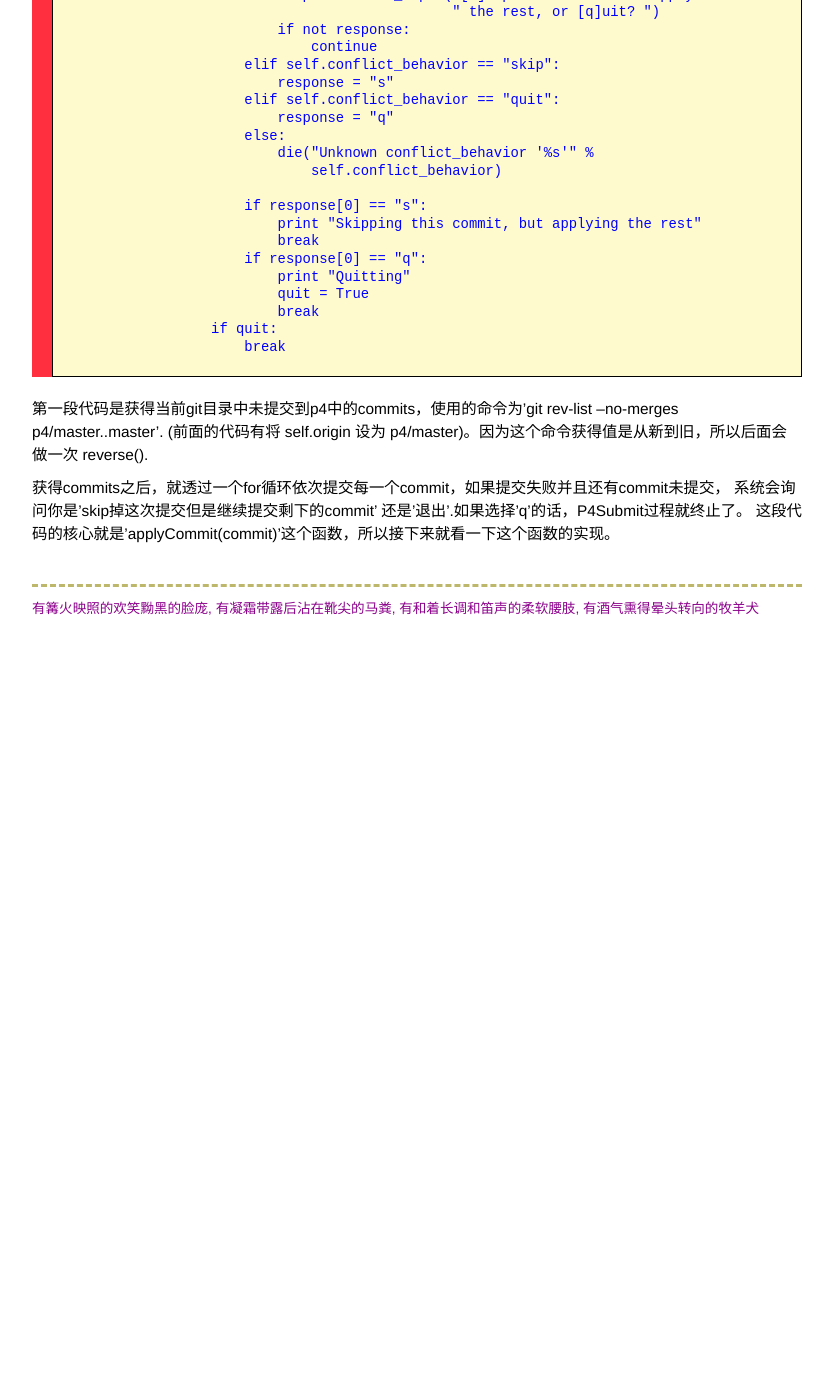
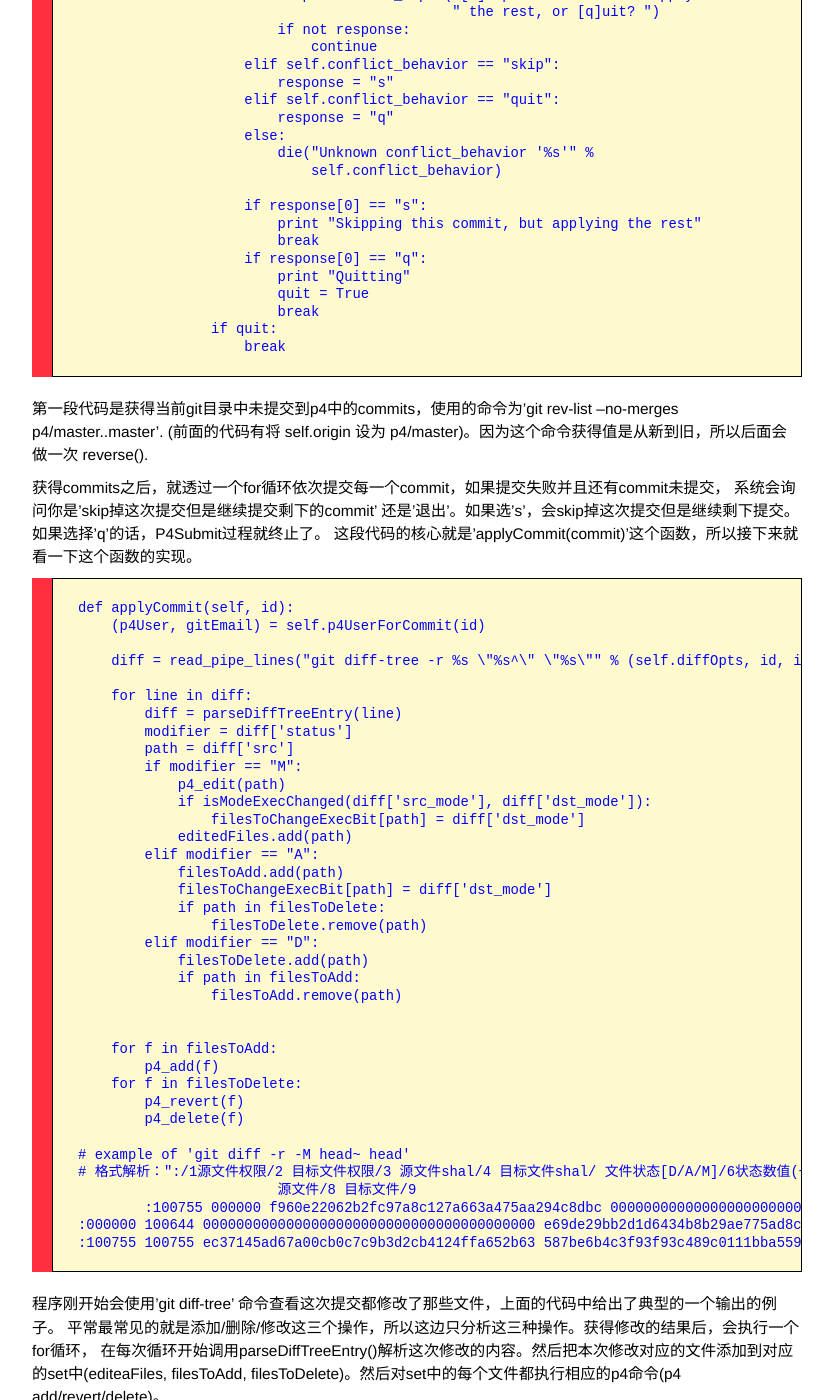
Before and after one commit to byrlx/byrlx.github.io, a Jekyll site: the page built from _posts/2013-11-29-git-p4-代码分析.md, in a window 1280 px wide and 1400 px high, scrolled down 3701 px. Shown: the whole window, without its empty margins (223-1056 px from the left). Built offline with Jekyll 4.4.1, drawn with Linux system fonts in a browser that asks for light colours; Markdown is read by kramdown in place of the engine named in the settings; before the commit the page ends 4331 px from its top, so only the background shows below that; some of the changed text lies outside the part shown.

Commit message:
Update 2013-11-29-git-p4-代码分析.md

```diff
--- a/_posts/2013-11-29-git-p4-代码分析.md
+++ b/_posts/2013-11-29-git-p4-代码分析.md
@@ -200,9 +200,109 @@ p4Where()这个函数通过 'p4 where //AB/C/D' 获得远程目录(//AB/C/D/)对
                         break
 
 
+
 第一段代码是获得当前git目录中未提交到p4中的commits，使用的命令为'git rev-list --no-merges p4/master..master'.
 (前面的代码有将 self.origin 设为 p4/master)。因为这个命令获得值是从新到旧，所以后面会做一次 reverse().
 
 获得commits之后，就透过一个for循环依次提交每一个commit，如果提交失败并且还有commit未提交，
-系统会询问你是'skip掉这次提交但是继续提交剩下的commit' 还是'退出'.如果选择'q'的话，P4Submit过程就终止了。
+系统会询问你是'skip掉这次提交但是继续提交剩下的commit' 还是'退出'。如果选's'，会skip掉这次提交但是继续剩下提交。
+如果选择'q'的话，P4Submit过程就终止了。
 这段代码的核心就是'applyCommit(commit)'这个函数，所以接下来就看一下这个函数的实现。
+
+    def applyCommit(self, id):
+        (p4User, gitEmail) = self.p4UserForCommit(id)
+
+        diff = read_pipe_lines("git diff-tree -r %s \"%s^\" \"%s\"" % (self.diffOpts, id, id))
+
+        for line in diff:
+            diff = parseDiffTreeEntry(line)
+            modifier = diff['status']
+            path = diff['src']
+            if modifier == "M":
+                p4_edit(path)
+                if isModeExecChanged(diff['src_mode'], diff['dst_mode']):
+                    filesToChangeExecBit[path] = diff['dst_mode']
+                editedFiles.add(path)
+            elif modifier == "A":
+                filesToAdd.add(path)
+                filesToChangeExecBit[path] = diff['dst_mode']
+                if path in filesToDelete:
+                    filesToDelete.remove(path)
+            elif modifier == "D":
+                filesToDelete.add(path)
+                if path in filesToAdd:
+                    filesToAdd.remove(path)
+
+
+        for f in filesToAdd:
+            p4_add(f)
+        for f in filesToDelete:
+            p4_revert(f)
+            p4_delete(f)
+
+	# example of 'git diff -r -M head~ head'
+	# 格式解析：":/1源文件权限/2 目标文件权限/3 源文件shal/4 目标文件shal/ 文件状态[D/A/M]/6状态数值(一般没有)/7
+ 			源文件/8 目标文件/9
+ 	:100755 000000 f960e22062b2fc97a8c127a663a475aa294c8dbc 0000000000000000000000000000000000000000 D     README.md
+	:000000 100644 0000000000000000000000000000000000000000 e69de29bb2d1d6434b8b29ae775ad8c2e48c5391 A     a
+	:100755 100755 ec37145ad67a00cb0c7c9b3d2cb4124ffa652b63 587be6b4c3f93f93c489c0111bba5596147a26cb M     cq.js
+
+程序刚开始会使用'git diff-tree' 命令查看这次提交都修改了那些文件，上面的代码中给出了典型的一个输出的例子。
+平常最常见的就是添加/删除/修改这三个操作，所以这边只分析这三种操作。获得修改的结果后，会执行一个for循环，
+在每次循环开始调用parseDiffTreeEntry()解析这次修改的内容。然后把本次修改对应的文件添加到对应的set中(editeaFiles,
+filesToAdd, filesToDelete)。然后对set中的每个文件都执行相应的p4命令(p4 add/revert/delete)。
+
+看下parseDiffTerrEntry()实现：
+
+	def diffTreePattern():
+	    pattern = re.compile(':(\d+) (\d+) (\w+) (\w+) ([A-Z])(\d+)?\t(.*?)((\t(.*))|$)')
+	    while True:
+	        yield pattern
+
+	def parseDiffTreeEntry(entry):
+	    match = diffTreePattern().next().match(entry)
+	    if match:
+	        return {
+	            'src_mode': match.group(1),
+	            'dst_mode': match.group(2),
+	            'src_sha1': match.group(3),
+	            'dst_sha1': match.group(4),
+	            'status': match.group(5),
+	            'status_score': match.group(6),
+	            'src': match.group(7),
+	            'dst': match.group(10)
+	        }
+	    return None
+
+parseDiffTerrEntry()用正则表达式的方式解析每次修改的内容。严格按照前面的格式解析，如果没有该项则返回NONE.
+
+前面讲了会对每个set中的文件执行相应的p4命令，那么接下来就要真正开始做提交动作了。
+
+        logMessage = extractLogMessageFromGitCommit(id)
+        logMessage = logMessage.strip()
+        (logMessage, jobs) = self.separate_jobs_from_description(logMessage)
+        template = self.prepareSubmitTemplate()
+        submitTemplate = self.prepareLogMessage(template, logMessage, jobs)
+        for editedFile in editedFiles:
+            diff += p4_read_pipe(['diff', '-du', wildcard_encode(editedFile)])
+        for newFile in filesToAdd:
+            newdiff += "==== new file ====\n"
+            newdiff += "--- /dev/null\n"
+            newdiff += "+++ %s\n" % newFile
+            f = open(newFile, "r")
+            for line in f.readlines():
+                newdiff += "+" + line
+            f.close()
+        (handle, fileName) = tempfile.mkstemp()
+        tmpFile = os.fdopen(handle, "w+")
+        tmpFile.write(submitTemplate + separatorLine + diff + newdiff)
+        tmpFile.close()
+
+        if self.edit_template(fileName):
+            p4_write_pipe(['submit', '-i'], submitTemplate)
+
+上面的代码就是提交流程，前面一大段代码的目的只有一个：把'p4 change -o'和'git diff'的结果合并，生成最后的提交模板，
+保存到一个临时文件中，然后打开vim，让用户编辑该模板，最后，调用'p4 submit -i content'提交到perforce服务器。
+（当然用户也可以选择放弃提交，此处代码略过）。
+
+该次commit提交到perforce，就接着执行同样的流程提交下一个commit。
```
